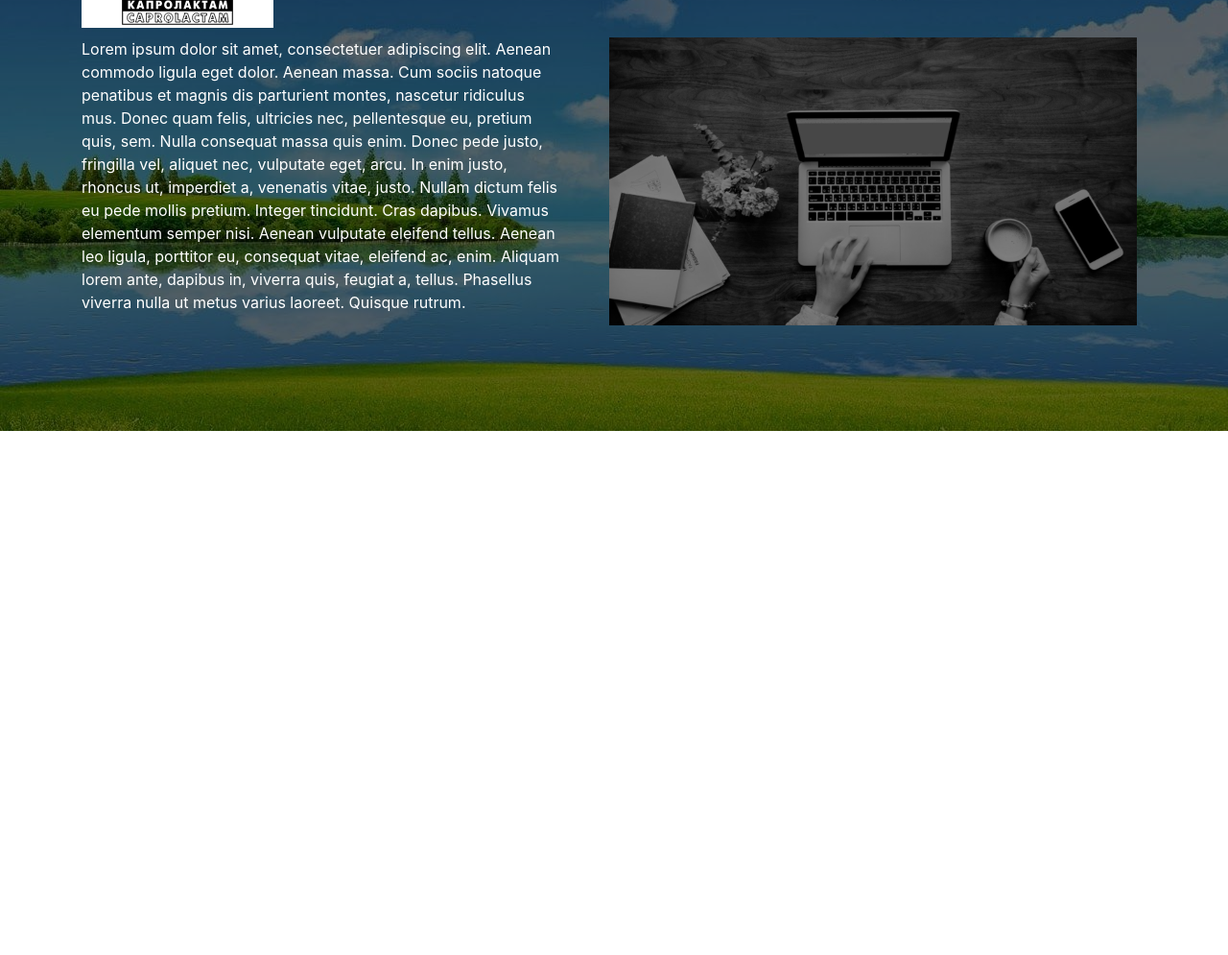
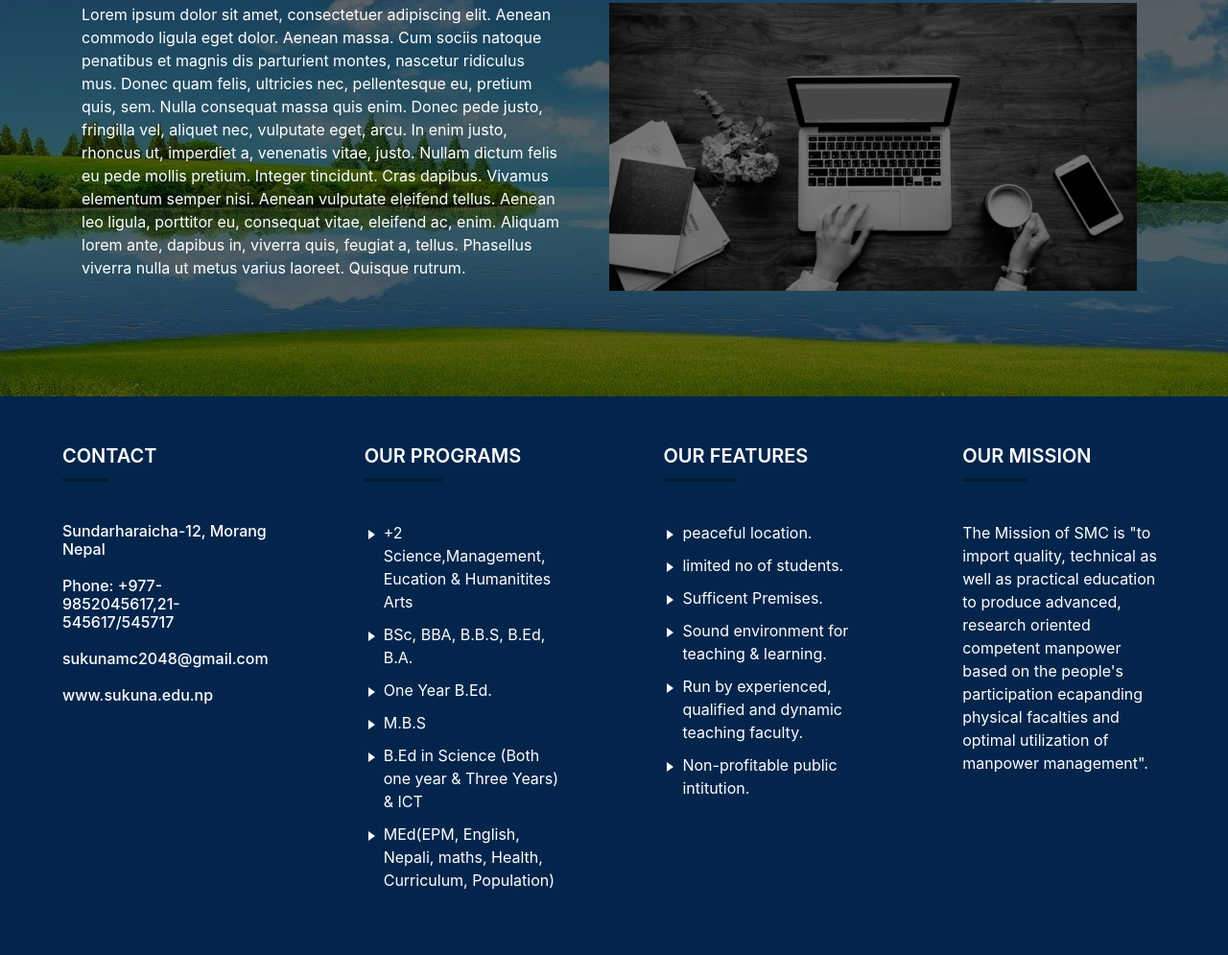
Before and after one commit to Sujanchaudhary/internship, a plain HTML site: page index.html in a window 1280 px wide. Shown: the part 4018-5013 px from the top of the page at 96% size. Before the commit the page ends 4467 px from the top, so only its background shows below. Drawn offline with nearby package versions, Linux system fonts and the light colour scheme; files that its build step writes are made by us from their sources; files whose address does not match are found by name; a web font is replaced by a local one.

Commit message:
Add files via upload

```diff
--- a/index.html
+++ b/index.html
@@ -387,6 +387,10 @@
         </div>
 
     </div>
+
+</section>
+
+<section>
     <div class="last">
         <div class="container imgs">
             <img src="./image/6.svg" style="padding-top: 20px;">
@@ -398,8 +402,54 @@
             </div>
         </div>
     </div>
+</section>
 
-</section>
+
+<footer>
+    <div class="main-content container-fluid">
+        <div class="left box">
+            <h2>contact</h2>
+            <div class="content">
+                <h6>Sundarharaicha-12, Morang Nepal</h6>
+                <h6>Phone: +977-9852045617,21-<br> 545617/545717</h6>
+                <h6>sukunamc2048@gmail.com</h6>
+                <h6>www.sukuna.edu.np</h6>
+            </div>
+        </div>
+        <div class="center box">
+            <h2>our programs</h2>
+            <div class="content">
+                <ul>
+                    <li>+2 Science,Management, Eucation & Humanitites Arts </li>
+                    <li>BSc, BBA, B.B.S, B.Ed, B.A.</li>
+                    <li>One Year B.Ed.</li>
+                    <li>M.B.S</li>
+                    <li>B.Ed in Science (Both one year & Three Years) & ICT</li>
+                    <li>MEd(EPM, English, Nepali, maths, Health, Curriculum, Population)</li>
+                </ul>
+            </div>
+        </div>
+        <div class="right box">
+            <h2>our features</h2>
+            <div class="content">
+                <ul>
+                    <li>peaceful location.</li>
+                    <li>limited no of students.</li>
+                    <li>Sufficent Premises.</li>
+                    <li>Sound environment for teaching & learning.</li>
+                    <li>Run by experienced, qualified and dynamic teaching faculty.</li>
+                    <li>Non-profitable public intitution.</li>
+                </ul>
+            </div>
+        </div>
+        <div class="box">
+            <h2>our mission</h2>
+            <div class="content">
+            <p>The Mission of SMC is "to import quality, technical as well as practical education to produce advanced, research oriented competent manpower based on the people's participation ecapanding physical facalties and optimal utilization of manpower management".</p>
+            </div>
+        </div>
+    </div>
+</footer>
 
 
 <script src="https://code.jquery.com/jquery-3.2.1.slim.min.js" integrity="sha384-KJ3o2DKtIkvYIK3UENzmM7KCkRr/rE9/Qpg6aAZGJwFDMVNA/GpGFF93hXpG5KkN" crossorigin="anonymous"></script>
--- a/style.css
+++ b/style.css
@@ -3,7 +3,6 @@
     padding: 0;
     box-sizing: border-box;
     text-decoration: none;
-    list-style: none;
 }
 /*header contact detail*/
 .contact-detail{
@@ -388,8 +387,9 @@ div.desc {
     content: '';
     background:yellow ;
 }
+/*Message section-----------------------------------------*/
 .message{
-    height: 90vh;
+    height: 65vh;
 }
 .message h1{
     text-align: center;
@@ -442,7 +442,7 @@ div.desc {
     background-image: url(../image/2.jpg);
     background-repeat: no-repeat;
     height: 80vh;
-    top: 40%;
+    top: 10%;
     background-color: rgb(0, 0, 0,.6);
     background-blend-mode: overlay;
 }
@@ -467,8 +467,66 @@ div.desc {
 }
 .imgs img{
     width: 200px;
+}
+/*-----------------------------footer section-------------------------------*/
+footer{
+    position: relative;
+    bottom: 0px;
+    width: 100%;
+    background: #03254c;
+}
+.main-content{
+    display: flex;
+}
+.main-content .box{
+    flex-basis: 50%;
+    padding: 50px 50px;
+    color: white;
+}
+.box h2{
+    font-size: 1.25rem;
+    font-weight: 600;
+    text-transform: uppercase;
+    float: right;
+    position: absolute;
+}
+.box h2:before{
+   content: '';
+    left: 0;
+    position: absolute;
+    height: 4px;
+    right: 50%;
+    background-color: black;
+    bottom: -15px;
+    opacity: 30%;
+}
 
+.box .content{
+    margin: 70px 0 0 0;
 }
+.box .content p{
+    padding-top: 5%;
+}
+.box .content h6{
+    padding-top: 5%;
+}
+.content ul{
+list-style: none ;
+padding-left: 20px;
+}
+.content li::before {
+  content: "";
+  border-color: transparent #FFFFFF;
+  border-style: solid;
+  border-width: 0.35em 0 0.35em 0.45em;
+  display: block;
+  height: 0;
+  width: 0;
+  left: -1em;
+  top: 1.2em;
+  position: relative;
+}
+/*-----------------------------respons-------------------------------*/
 @media all and (max-width: 900px){
     .navbar-collapse{
          background: linear-gradient(to bottom, #33ccff 5%, #ff99cc 100%);
@@ -654,6 +712,7 @@ div.desc {
 
 }
 
+
 @media only screen and (max-width: 750px){
     .navbar-collapse{
          background: linear-gradient(to bottom, #33ccff 5%, #ff99cc 100%);
```
